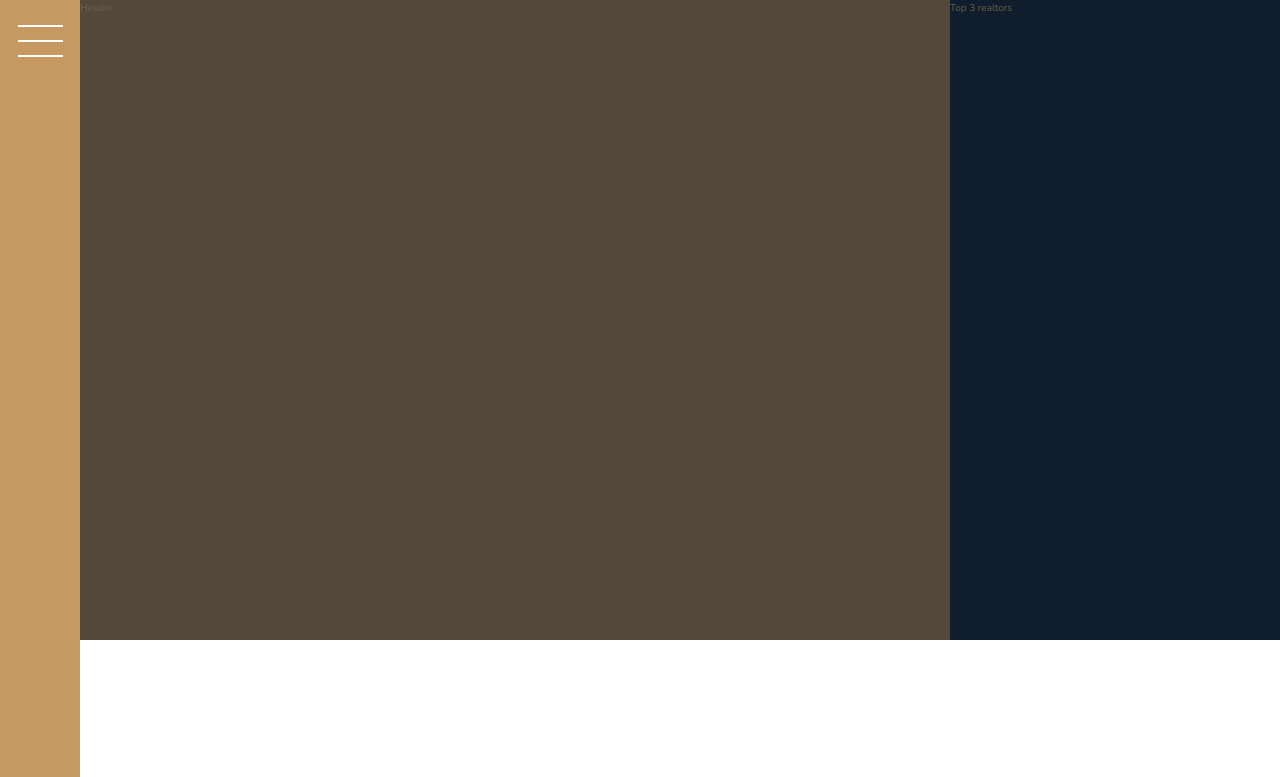
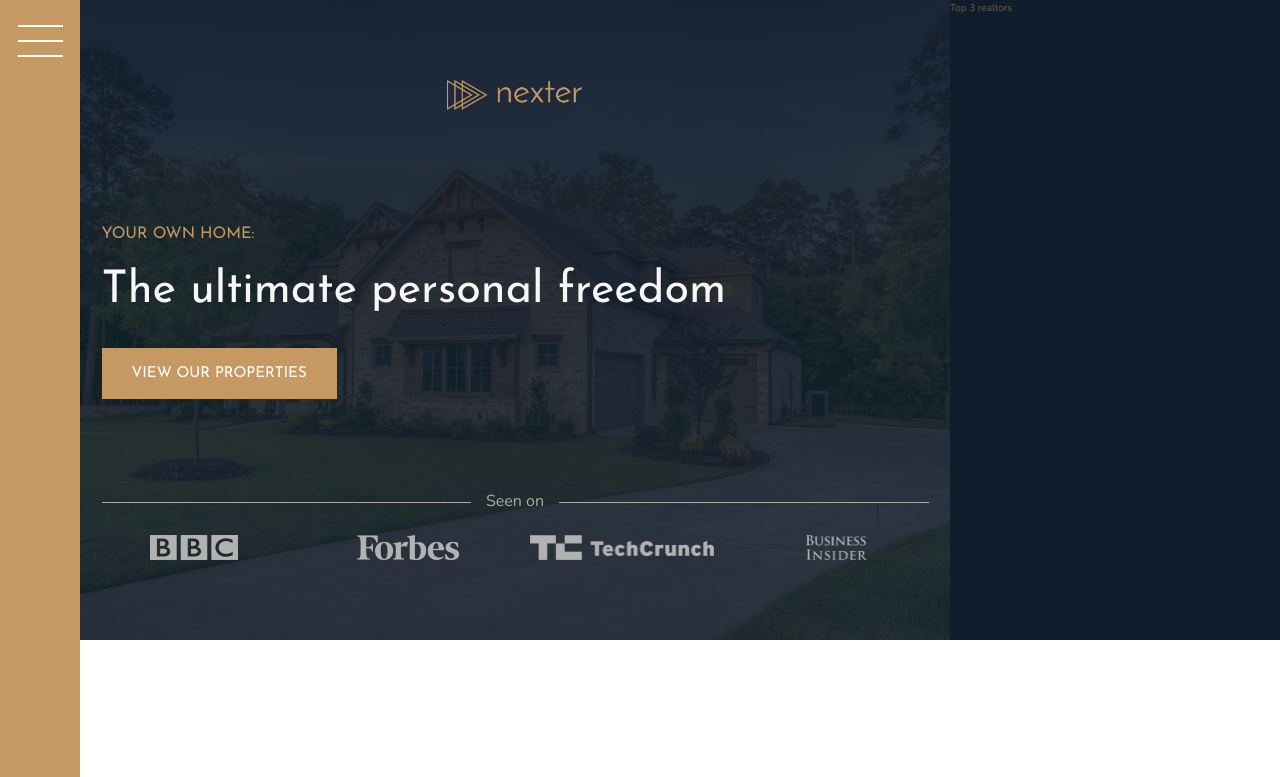
Before and after one commit to reni17/grid-layout-page, a website: page index.html in a window 1280 px wide. Shown: the top 777 px of the page. Drawn offline with nearby package versions, Linux system fonts and the light colour scheme.

Commit message:
Add header styling

```diff
--- a/index.html
+++ b/index.html
@@ -15,7 +15,19 @@
         <div class="sidebar">
             <button class="nav-btn"></button>
         </div>
-        <header class="header">Header</header>
+        <header class="header">
+            <img src="img/logo.png" alt="App logo" class="header__logo">
+            <h3 class="heading-3">Your own home:</h3>
+            <h1 class="heading-1">The ultimate personal freedom</h1>
+            <button class="btn header__btn">View our properties</button>
+            <div class="header__seenon-text">Seen on</div>
+            <div class="header__seenon-logos">
+                <img src="img/logo-bbc.png" alt="Seen on logo 1">
+                <img src="img/logo-forbes.png" alt="Seen on logo 2">
+                <img src="img/logo-techcrunch.png" alt="Seen on logo 3">
+                <img src="img/logo-bi.png" alt="Seen on logo 4">
+            </div>
+        </header>
         <div class="realtors">Top 3 realtors</div>
         <section class="features">
             <div class="feature">
--- a/sass/_header.scss
+++ b/sass/_header.scss
@@ -1,4 +1,56 @@
 .header {
     background-color: $color-grey-dark-1;
     grid-column: full-start / col-end 6;
+    background-image: linear-gradient(rgba($color-secondary, .93), rgba($color-secondary, .85)),
+    url(../img/hero.jpeg);
+    background-size: cover;
+    background-position: center;
+    padding: 8rem;
+
+    display: grid;
+    grid-template-rows: 1fr min-content 6rem 1fr;
+    grid-template-columns: max-content;
+    row-gap: 2rem;
+    justify-content: center;
+
+    &__logo {
+        height: 3rem;
+        justify-self: center;
+    }
+
+    &__btn {
+        align-self: start;
+        justify-self: start;
+    }
+
+    &__seenon-text {
+        display: grid;
+        grid-template-columns: 1fr max-content 1fr;
+        column-gap: 15px;
+        align-items: center;
+
+        font-size: 1.6rem;
+        color: $color-grey-light-2;
+
+        &::before,
+        &::after {
+            content: '';
+            height: 1px;
+            display: block;
+            background-color: currentColor;
+        }
+    }
+
+    &__seenon-logos {
+
+        display: grid;
+        grid-template-columns: repeat(4, 1fr);
+        column-gap: 3rem;
+        justify-items: center;
+
+        img {
+            height: 2.5rem;
+            filter: brightness(70%);
+        }
+    }
 }
--- a/sass/_typography.scss
+++ b/sass/_typography.scss
@@ -5,6 +5,10 @@
 
 .heading-1 {
     @extend %heading;
+    font-size: 4.5rem;
+    color: $color-grey-light-1;
+    line-height: 1;
+
 }
 
 .heading-2 {
```
Also changed, not shown: css/style.css.
